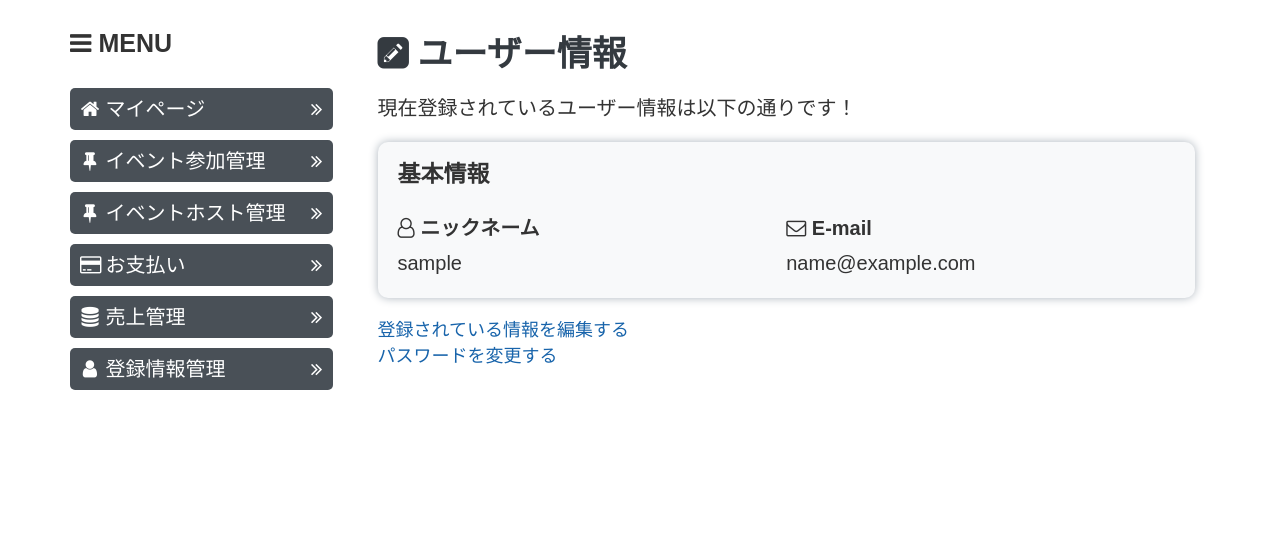
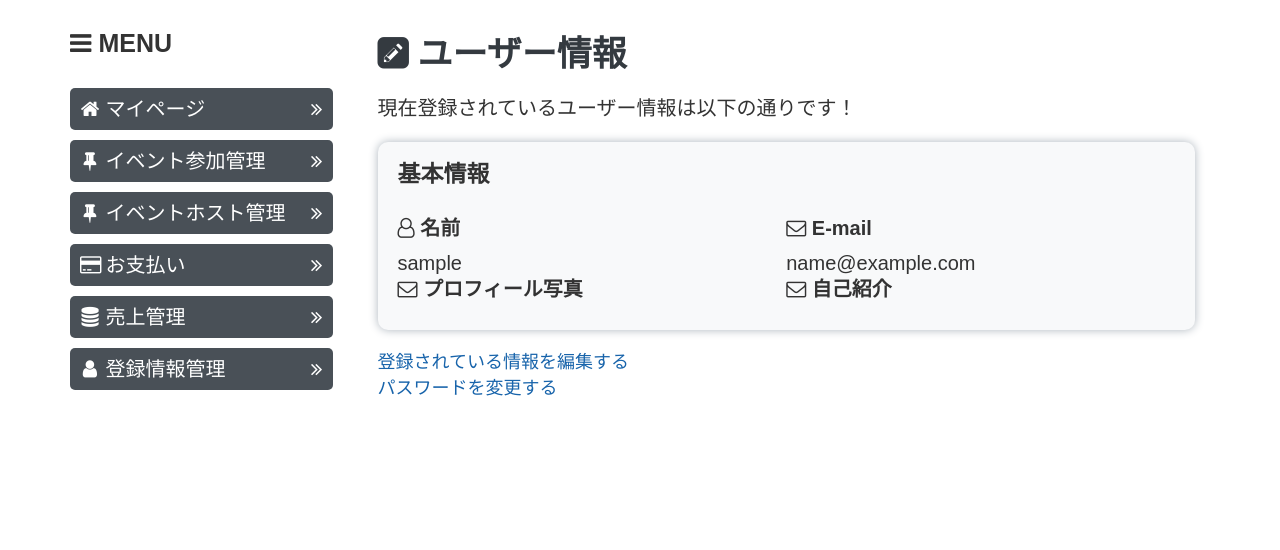
Before and after one commit to Taiji-tech/git_eventorg, a Rails app: page /user/edit in a window 1280 px wide. Shown: the part 95-645 px from the top of the page. Run offline with Rails 7, Linux system fonts and the light colour scheme; the visitor is signed in with stand-in values (Sample User, id 1); style sheets or scripts are compiled from the project's sources; some libraries are stand-ins or nearby versions.

Commit message:
ニックネーム→名前

```diff
--- a/app/controllers/users_controller.rb
+++ b/app/controllers/users_controller.rb
@@ -66,7 +66,7 @@ class UsersController < ApplicationController
 
     private
       def user_params
-        params.require(:user).permit(:nickname, :email, :password, :password_confirmation)
+        params.require(:user).permit(:nickname, :email, :profile, :image, :password, :password_confirmation)
       end
 
       def create_params
--- a/app/models/user.rb
+++ b/app/models/user.rb
@@ -2,7 +2,7 @@ class User < ApplicationRecord
   # Include default devise modules. Others available are:
   # :confirmable, :lockable, :timeoutable, :trackable and :omniauthable
   devise :database_authenticatable, :registerable,
-         :recoverable, :rememberable, :validatable
+         :recoverable, :rememberable, :validatable, :confirmable
 
   # validation
   validates :nickname, presence: true
--- a/app/views/devise/mailer/confirmation_instructions.html.erb
+++ /dev/null
@@ -1,5 +0,0 @@
-<p>Welcome <%= @email %>!</p>
-
-<p>You can confirm your account email through the link below:</p>
-
-<p><%= link_to 'Confirm my account', confirmation_url(@resource, confirmation_token: @token) %></p>
--- a/app/views/devise/registrations/new.html.erb
+++ b/app/views/devise/registrations/new.html.erb
@@ -8,7 +8,7 @@
   <div class="user-form">
     <div class="user-form__box">
       <p><i class="fa fa-user-o" aria-hidden="true"></i></p>
-      <%= f.text_field :nickname, autofocus: true, placeholder: "ニックネーム", class: "" %>
+      <%= f.text_field :nickname, autofocus: true, placeholder: "名前", class: "" %>
     </div>
     <div class="user-form__box">
       <p><i class="fa fa-envelope-o" aria-hidden="true"></i></p>
--- a/app/views/users/_edit_info.html.erb
+++ b/app/views/users/_edit_info.html.erb
@@ -13,11 +13,18 @@ $(function(){
         <%= form_with(model:@user, url: user_update_path) do |f| %>
           <div class="user-form__box">
             <p><i class="fa fa-user-o" aria-hidden="true"></i></p>
-            <%= f.text_field:nickname, placeholder: "ニックネーム" %>
+            <%= f.text_field:nickname, placeholder: "名前" %>
           </div>
           <div class="user-form__box">
             <p><i class="fa fa-lock" aria-hidden="true"></i></p>
             <%= f.email_field:email, placeholder: "E-mail" %>
+          </div>
+          <div class="user-form__box">
+            <p><i class="fa fa-lock" aria-hidden="true"></i></p>
+            <%= f.text_field:profile, placeholder: "自己紹介" %>
+          </div>
+          <div>
+            <p>プロフィール画像</p>
           </div>
           <div class="user-form__box">
             <p><i class="fa fa-unlock-alt" aria-hidden="true"></i></p>
--- a/app/views/users/edit.html.erb
+++ b/app/views/users/edit.html.erb
@@ -17,12 +17,20 @@
       <div class="user-edit__info box-wrap">
         <h2>基本情報</h2>
         <div class="user-edit__info-box">
-          <h3><i class="fa fa-user-o" aria-hidden="true"></i> ニックネーム</h3>
+          <h3><i class="fa fa-user-o" aria-hidden="true"></i> 名前</h3>
           <p><%= current_user.nickname %></p>
         </div>
         <div class="user-edit__info-box">
           <h3><i class="fa fa-envelope-o" aria-hidden="true"></i> E-mail</h3>
           <p><%= current_user.email %></p>
+        </div>
+        <div class="user-edit__info-box">
+          <h3><i class="fa fa-envelope-o" aria-hidden="true"></i> プロフィール写真</h3>
+          <p><%= current_user.image %></p>
+        </div>
+        <div class="user-edit__info-box">
+          <h3><i class="fa fa-envelope-o" aria-hidden="true"></i> 自己紹介</h3>
+          <p><%= current_user.profile %></p>
         </div>
       </div>
 
--- a/config/initializers/devise.rb
+++ b/config/initializers/devise.rb
@@ -22,6 +22,7 @@ Devise.setup do |config|
 
   # Configure the class responsible to send e-mails.
   # config.mailer = 'Devise::Mailer'
+  config.mailer = 'Users::Mailer'
 
   # Configure the parent class responsible to send e-mails.
   # config.parent_mailer = 'ActionMailer::Base'
--- /dev/null
+++ b/db/migrate/20210123041248_users.rb
@@ -0,0 +1,6 @@
+class Users < ActiveRecord::Migration[5.2]
+  def change
+    add_column  :users,  :string,  :string
+    add_column  :users,  :text,  :text
+  end
+end
--- /dev/null
+++ b/db/migrate/20210123041656_rename_text_column_to_profile.rb
@@ -0,0 +1,5 @@
+class RenameTextColumnToProfile < ActiveRecord::Migration[5.2]
+  def change
+    rename_column :users, :text, :profile
+  end
+end
--- /dev/null
+++ b/db/migrate/20210123042414_rename_string_column_to_image.rb
@@ -0,0 +1,5 @@
+class RenameStringColumnToImage < ActiveRecord::Migration[5.2]
+  def change
+    rename_column :users, :string, :image
+  end
+end
```
Also changed, not shown: app/mailers/users/mailer.rb (added, +13 -0 lines), app/views/devise/mailer/confirmation_instructions.text.erb (added, +12 -0 lines), app/views/events/_resistration.html.erb (+4 -4 lines), db/schema.rb.
